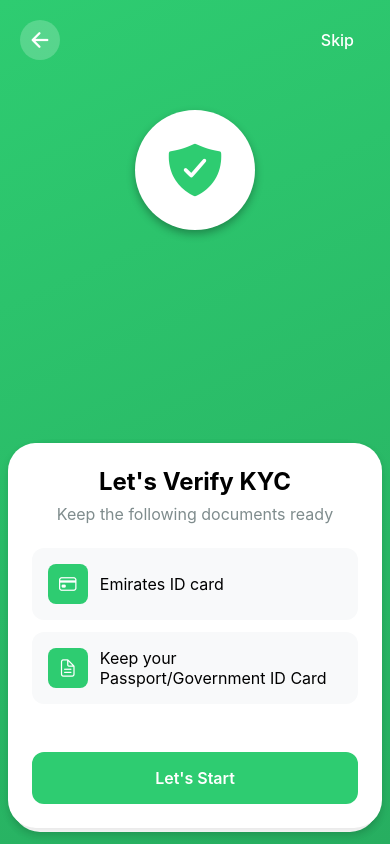
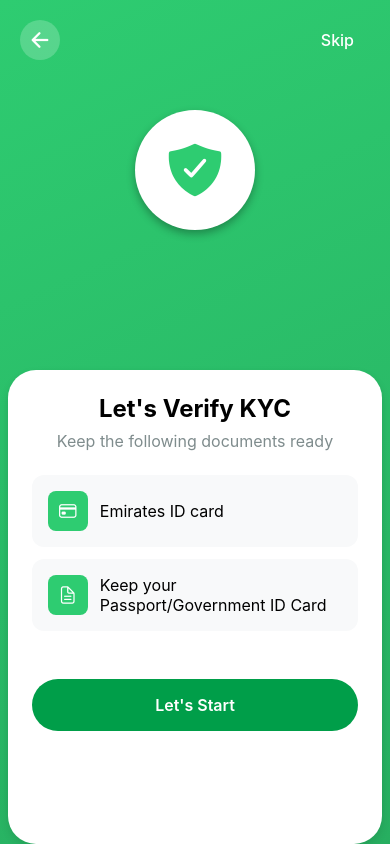
Before and after one commit to KarneeshkarV/App, a React Native app: screen /KYCWelcome in a window 390 px wide. Built offline with nearby package versions, Linux system fonts and the light colour scheme.

Commit message:
minor changes in UI

```diff
--- a/src/components/KYCWelcomeScreen.tsx
+++ b/src/components/KYCWelcomeScreen.tsx
@@ -66,7 +66,7 @@ const KYCWelcomeScreen = ({ navigation }) => {
         </View>
 
         {/* Content Card */}
- <StackedCard>
+ <StackedCard topOffset={370}>
           <Text style={globalStyles.title}>Let's Verify KYC</Text>
           <Text style={globalStyles.subtitle}>
             Keep the following documents ready
@@ -116,7 +116,7 @@ const styles = {
   backButton: {
     width: 40,
     height: 40,
-    borderRadius: 20,
+    borderRadius: 60,
     backgroundColor: 'rgba(255, 255, 255, 0.2)',
     alignItems: 'center',
     justifyContent: 'center',
--- a/src/components/StackedCard.tsx
+++ b/src/components/StackedCard.tsx
@@ -6,12 +6,12 @@ import { colors } from '../styles/globalStyles';
  * A three-layer “bottom-sheet” that mimics stacked cards.
  * Simply wrap your screen’s previous <card> contents with <StackedCard>.
  */
-const StackedCard: React.FC<{ style?: StyleProp<ViewStyle> }> = ({
-  children,
-  style,
-}) => {
+const StackedCard: React.FC<{
+  style?: StyleProp<ViewStyle>;
+  topOffset?: number;
+}> = ({ children, style, topOffset = 200 }) => {
   return (
-    <View style={styles.container} pointerEvents="box-none">
+    <View style={[styles.container, { top: topOffset }]} pointerEvents="box-none">
       {/*   Far-back layer   */}
       <View style={styles.layerTwo} />
       {/*   Mid layer        */}
@@ -42,13 +42,13 @@ const styles = StyleSheet.create({
     right: 0,
     // Force everything to the centre so we get the nice rounded top corners
     alignItems: 'center',
-    paddingBottom: 16,
+    display: 'flex', // Use flexbox for layout
   },
   layerTwo: {
     position: 'absolute',
     bottom: 24,
     width: '90%',
-    height: '94%',
+    height: '60%',
     borderRadius: SHEET_RADIUS,
     backgroundColor: colors.cardBackground,
     ...sheetShadow,
@@ -64,6 +64,7 @@ const styles = StyleSheet.create({
   },
   topLayer: {
     width: '96%',
+    flex: 1, // Make the top layer fill the available vertical space
     borderRadius: SHEET_RADIUS,
     backgroundColor: colors.cardBackground,
     padding: 24,
--- a/src/styles/globalStyles.ts
+++ b/src/styles/globalStyles.ts
@@ -4,6 +4,7 @@ const { width, height } = Dimensions.get('window');
 
 export const colors = {
   primary: '#2ECC71',
+  primaryBtn: '#009E49',
   primaryDark: '#27AE60',
   white: '#FFFFFF',
   black: '#000000',
@@ -59,8 +60,8 @@ export const globalStyles = StyleSheet.create({
     marginBottom: 24,
   },
   button: {
-    backgroundColor: colors.primary,
-    borderRadius: 12,
+    backgroundColor: colors.primaryBtn,
+    borderRadius: 60,
     paddingVertical: 16,
     paddingHorizontal: 24,
     alignItems: 'center',
```
